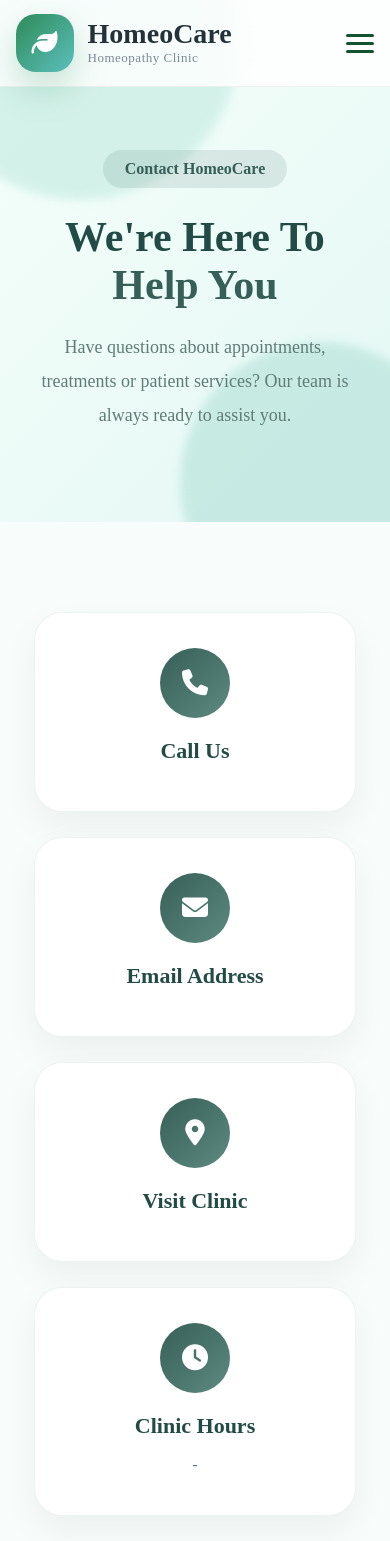
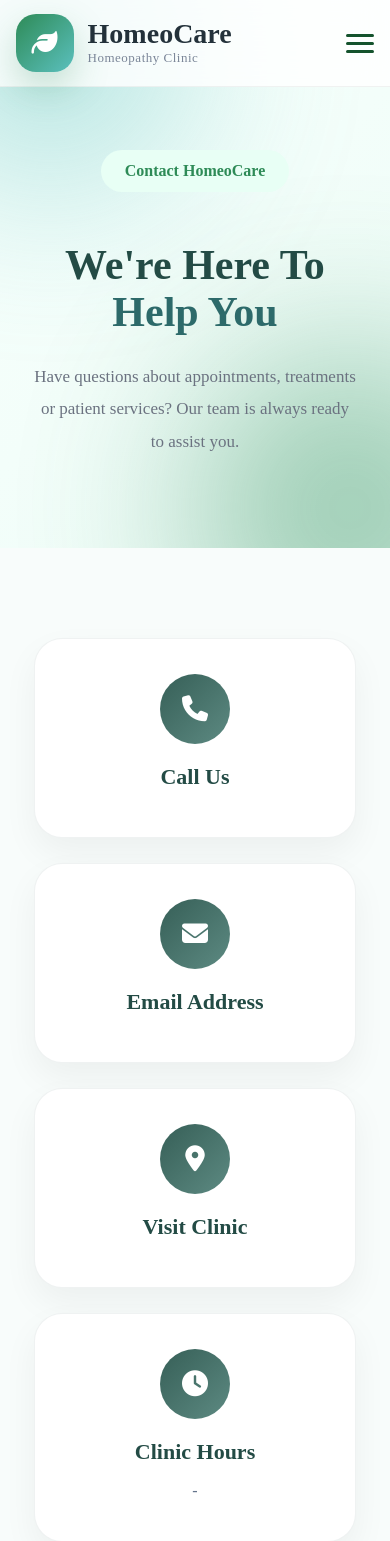
Before and after one commit to Divya-Dawale/HomeoCare, a Django app: page /contact/ in a window 390 px wide. Shown: the top 1541 px of the page. Run offline with Django 5.2, Linux system fonts and the light colour scheme; data that the repository does not hold is empty.

Commit message:
hero section of public homepage is complete

```diff
--- a/static/css/about.css
+++ b/static/css/about.css
@@ -104,6 +104,7 @@
     line-height:1.12;
     font-weight:800;
     margin:25px 0;
+    color:#234B45;
 }
 
 .about-hero h1 span{
--- a/static/css/contact.css
+++ b/static/css/contact.css
@@ -4,73 +4,88 @@
 
 .contact-hero{
     position:relative;
+    padding:140px 0 110px;
     overflow:hidden;
-    padding:170px 20px 120px;
-    text-align:center;
-    background:linear-gradient(135deg,#F6FFFC 0%,#ECFBF7 55%,#E3F7F4 100%);
+    background:linear-gradient(135deg,#F8FFFC,#EEFDF8);
 }
 
 .contact-hero .container{
     position:relative;
     z-index:2;
-    max-width:850px;
-    margin:auto;
-}
-
-.hero-tag{
-    display:inline-block;
-    padding:10px 22px;
-    border-radius:50px;
-    background:rgba(54,95,87,.12);
-    color:#365F57;
-    font-weight:700;
-    margin-bottom:25px;
-}
-
-.contact-hero h1{
-    font-size:58px;
-    font-weight:800;
-    color:#234B45;
-    margin-bottom:20px;
-    line-height:1.15;
-}
-
-.contact-hero h1 span{
-    color:#365F57;
-}
-
-.contact-hero p{
-    max-width:700px;
-    margin:auto;
-    font-size:18px;
-    line-height:1.9;
-    color:#617C77;
+    max-width:950px;
+    margin:0 auto;
+    text-align:center;
 }
 
 .hero-bg-circle{
     position:absolute;
     border-radius:50%;
-    filter:blur(5px);
+    filter:blur(90px);
+    opacity:.45;
 }
 
 .circle-1{
-    width:320px;
-    height:320px;
-    background:#CDEFE6;
-    top:-120px;
-    left:-80px;
-    opacity:.8;
+    width:280px;
+    height:280px;
+    background:#5BC0BE;
+    top:-90px;
+    left:-90px;
 }
 
 .circle-2{
-    width:280px;
-    height:280px;
-    background:#BFE7DF;
-    right:-70px;
-    bottom:-100px;
-    opacity:.8;
+    width:320px;
+    height:320px;
+    background:#2E8B57;
+    right:-120px;
+    bottom:-120px;
 }
 
+.hero-tag{
+    display:inline-block;
+    background:#E8FFF5;
+    color:#2E8B57;
+    padding:12px 24px;
+    border-radius:40px;
+    font-weight:600;
+    margin-bottom:25px;
+}
+
+.contact-hero h1{
+    font-size:62px;
+    line-height:1.12;
+    font-weight:800;
+    margin:25px 0;
+    color:#234B45;
+}
+
+.contact-hero h1 span{
+    display:block;
+    color:#2D6A6A;
+}
+
+.contact-hero p{
+    max-width:760px;
+    margin:0 auto;
+    font-size:20px;
+    line-height:1.9;
+    color:#6B7280;
+}
+
+@media(max-width:768px){
+
+    .contact-hero{
+        padding:120px 20px 80px;
+    }
+
+    .contact-hero h1{
+        font-size:42px;
+    }
+
+    .contact-hero p{
+        font-size:17px;
+    }
+
+}
 
 /*=========================================
             CONTACT SECTION
@@ -79,6 +94,10 @@
 .contact-section{
     padding:90px 20px;
     background:#F8FCFB;
+}
+.contact-section .container{
+    max-width:1200px;
+    margin:0 auto;
 }
 
 .contact-info{
--- a/templates/public/appointment.html
+++ b/templates/public/appointment.html
@@ -34,6 +34,9 @@ href="{% static 'css/appointment.css' %}">
 {% else %}
 <section class="appointment-hero">
 
+    <span class="hero-tag">
+                Book your Appointment
+            </span>
     <h1>Book An Appointment</h1>
 
     <p>
--- a/templates/receptionist/dashboard.html
+++ b/templates/receptionist/dashboard.html
@@ -12,6 +12,8 @@ Dashboard
 
 
 {% block content %}
+<link rel="stylesheet"
+      href="https://cdnjs.cloudflare.com/ajax/libs/font-awesome/6.7.2/css/all.min.css">
 <div class="dashboard-wrapper">
 <!-- ================= HERO ================= -->
 
```
Also changed, not shown: static/css/appointment.css (+44 -20 lines), static/css/patient_status.css (+68 -46 lines), static/css/services.css (+30 -33 lines).
